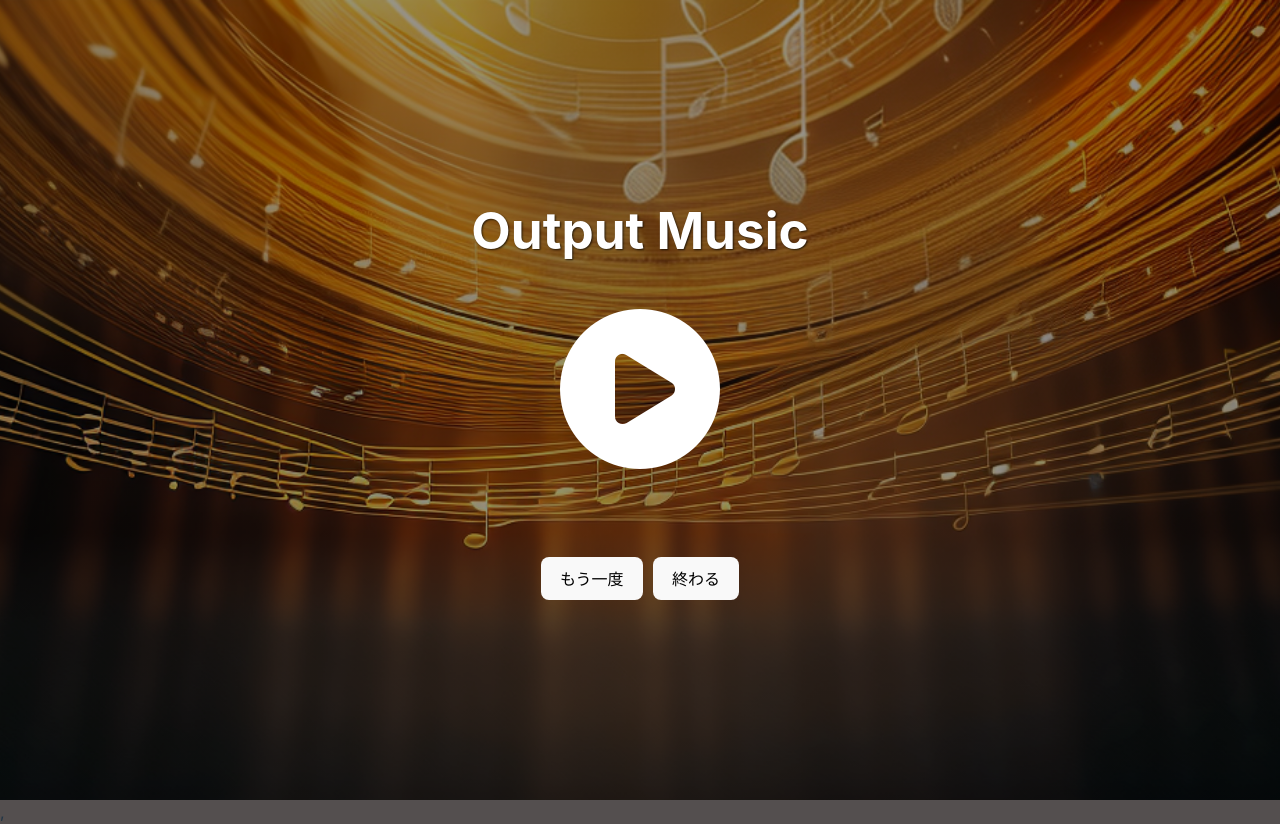
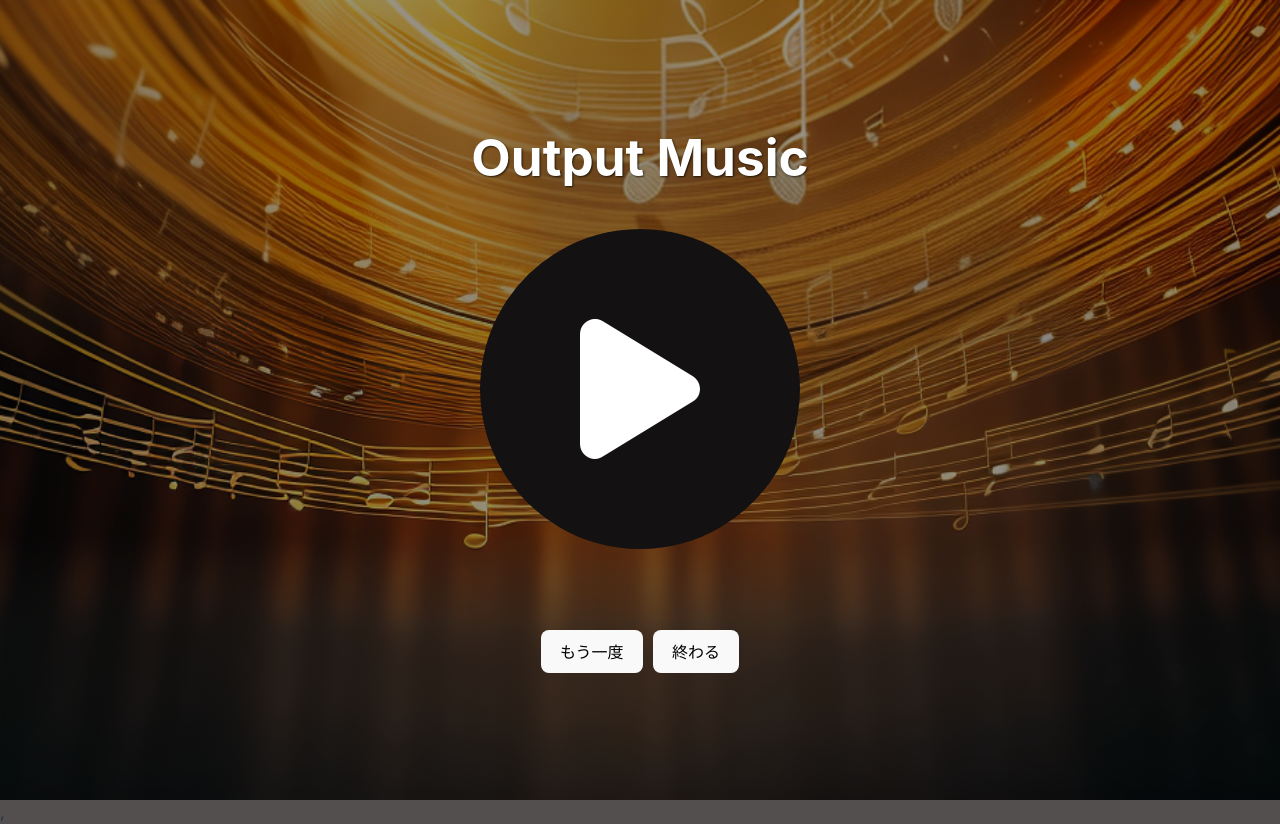
Before and after one commit to vol-10/frontend, a React (Vite) app: page /output in a window 1280 px wide. Built offline with nearby package versions, Linux system fonts and the light colour scheme.

Commit message:
ある程度デザイン完成

```diff
--- a/src/App.css
+++ b/src/App.css
@@ -100,9 +100,20 @@ button:focus-visible {
   color: #222;
   background-color: #efefef;
   border-radius: 50%;
-  box-shadow: -4px -4px 8px #fff, 4px 4px 8px rgb(0 0 0 / 24%);
+
+  transition: box-shadow 0.3s ease-in-out;
+}
+.buttonNeumorphism:hover {
+  box-shadow:
+  -8px -8px 16px rgba(255, 255, 255, 0.9),
+  8px 8px 16px rgba(0, 0, 0, 0.6);
 }
 
+.buttonNeumorphism:active {
+  box-shadow:
+    inset 4px 4px 8px rgba(0, 0, 0, 0.1),
+    inset -4px -4px 8px rgba(255, 255, 255, 0.2);
+}
 
 /* アイコンのスタイル */
 .circle-button {
@@ -149,28 +160,38 @@ button:focus-visible {
 }
 
 .play-button {
-  position: relative;
   background-color: transparent;
   border: none;
   cursor: pointer;
-  font-size: 10rem; /* アイコンのサイズを調整 */
+  font-size: 2rem; /* アイコンのサイズを調整 */
   color: #fff;
   width: 50px;
   height: 50px;
-  border-radius: 50%; /* 円形にする */
   display: flex;
   align-items: center;
   justify-content: center;
 }
 
-.play-button::before {
-  content: '';
+.play-button.playing {
+  color: #070707;
+}
+
+.play-button.paused {
+  /* 一時停止中のスタイル */
+}
+
+.play-button-background {
+  font-size: 20rem; /* 背景アイコンのサイズ */
+  color: #131111; /* 背景アイコンの色 */
   position: absolute;
-  width: 100px; /* 中央の円のサイズを調整 */
-  height: 100px;
-  background-color: #131111; /* 中央の円の色を設定 */
+  z-index: 1; /* 背景アイコンが後ろに */
+}
 
-  z-index: -1; /* アイコンの後ろに配置 */
+.play-button-overlay {
+  font-size: 10rem; /* 前景アイコンのサイズ */
+  color: #fff; /* 前景アイコンの色 */
+  position: relative;
+  z-index: 2; /* 前景アイコンが前に */
 }
 
 @media (prefers-color-scheme: light) {
--- a/src/input.jsx
+++ b/src/input.jsx
@@ -43,8 +43,10 @@ function InputPicture(){
         reader.readAsDataURL(file);
       }
 
-
     }
+    const handleGoOutputMusic = () => {
+      navigate('/output'); // ボタンをクリックしたときに /page2 へナビゲート
+    };
     return (
         <>
     <div style={{
@@ -74,14 +76,14 @@ function InputPicture(){
       ref={pictureFileRef}
       onChange={handleFileInputChange}
       ></input>
-      <button type='submit'>写真を追加</button>
+      <button onClick={handleGoOutputMusic} type='submit' disabled={!selectedFile}>写真を追加</button>
       </form>
 
       <div
       style={{
         width: "600px",
         height: "400px",
-        border: "2px dashed #000",
+        border: "2px dashed #ccc",
         display: "flex",
         justifyContent: "center",
         alignItems: "center",
@@ -90,7 +92,6 @@ function InputPicture(){
         backgroundPosition: "center",
         marginBottom: "20px",
         backgroundImage: formDataURL ? `url(${formDataURL})` : "none"}}>
-        previewの表示
       </div>
 
     </div>
--- a/src/output.jsx
+++ b/src/output.jsx
@@ -4,6 +4,7 @@ import outputBackGround from "./img/output.png";
 import './App.css'
 const OutputMusic=({ handleGoHome, handleGoInputPicture }) =>{
   const [musics, setMusic] = useState([{ id: 1, name: 'music1' }]);
+  const [isPlaying, setIsPlaying] = useState(false); // アイコンの状態を管理するためのステート
   const musicNameRef = useRef();
 
   const handleMusic = () => {
@@ -13,6 +14,10 @@ const OutputMusic=({ handleGoHome, handleGoInputPicture }) =>{
       return [...prevMusics, { id: prevMusics.length + 1, name: musicName }];
     });
     musicNameRef.current.value = null;
+  };
+
+  const togglePlayPause = () => {
+    setIsPlaying(!isPlaying);
   };
 
   return (
@@ -35,11 +40,27 @@ const OutputMusic=({ handleGoHome, handleGoInputPicture }) =>{
     }}>
 
       <h1>Output Music</h1>
-
-      <button className="play-button" onClick={handleMusic}>
-      <i className="fas fa-circle-play"></i></button>
+      <br/>
+      <br/>
+      <br/>      <br/>
+      <br/>
+      <br/>
+      <button
+        className={`play-button ${isPlaying ? 'playing' : 'paused'}`}
+        onClick={togglePlayPause}
+      >
+        {/* 背景アイコン */}
+        <i className={`fas ${isPlaying ? 'fa-circle-stop' : 'fa-circle'} play-button-background`}></i>
+        {/* 前景アイコン */}
+        <i className={`fas ${isPlaying ? 'fa-stop' : 'fa-play'} play-button-overlay`}></i>
+      </button>
 
       <br/>
+      <br/>
+      <br/>
+      <br/>
+      <br/>
+      <br/>      <br/>
       <br/>
       <br/>
 
```
